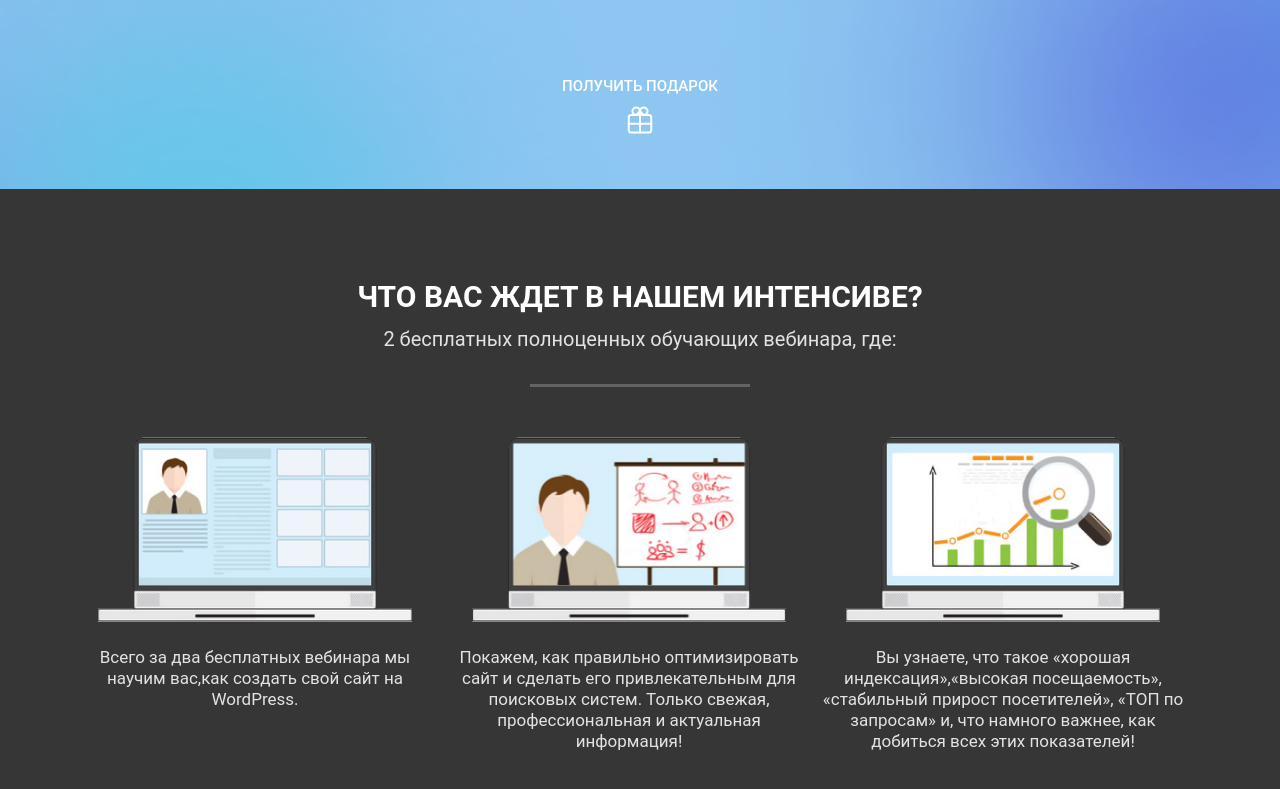
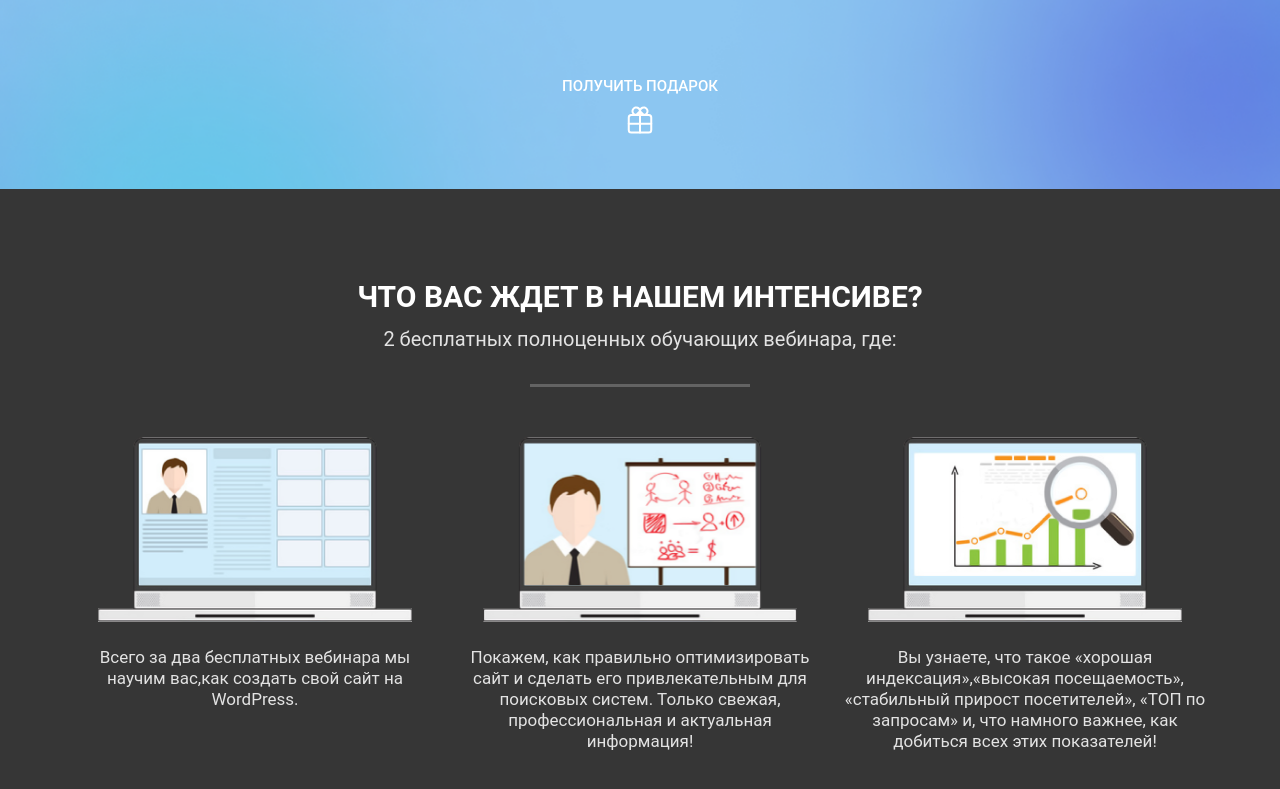
Before and after one commit to Alumiantro/SPA-Wordpress, a plain HTML site: page index.html in a window 1280 px wide. Shown: the part 631-1420 px from the top of the page. Drawn offline with Linux system fonts and the light colour scheme.

Commit message:
checking branches

```diff
--- a/css/style.css
+++ b/css/style.css
@@ -170,12 +170,12 @@
 }
 
 .waiting .waiting_wrapper {
+    display: flex;
+    justify-content: space-between;
     margin-top: 50px;
 }
 
 .waiting .waiting_wrapper .waiting_item {
-    display: inline-block;
-    vertical-align: top;
     width: 370px;
 }
 
```
